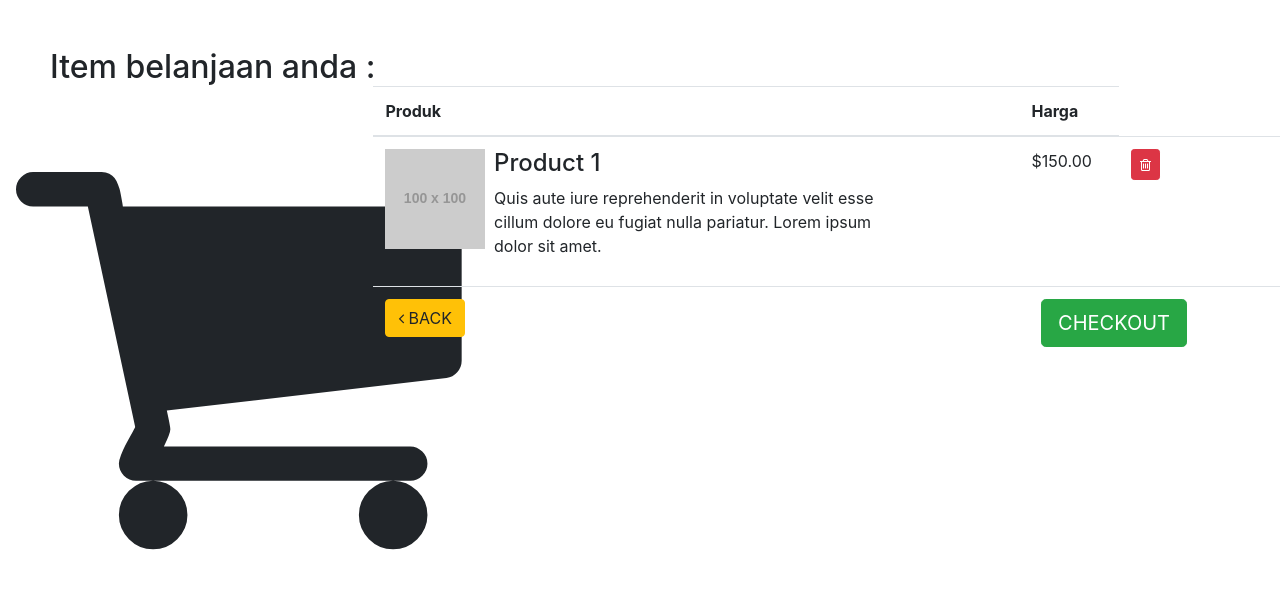
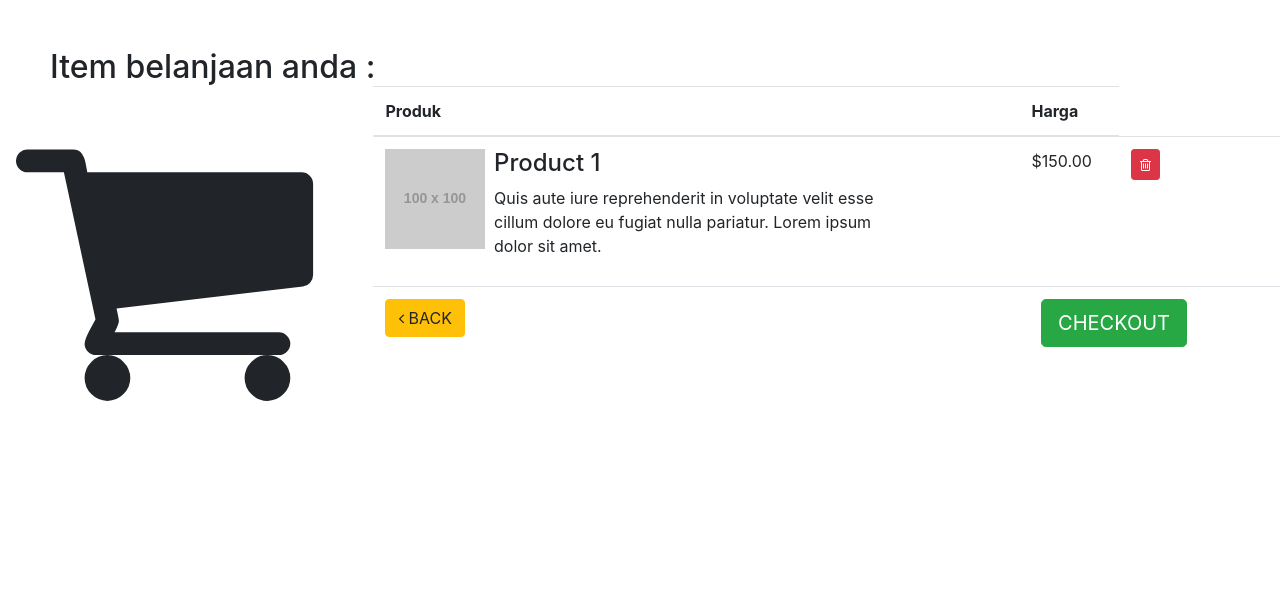
Before and after one commit to daniandhk/CatNDoc, a PHP site: the page made by application/views/ViewCart.php in a window 1280 px wide; the page is wider, and only the part inside the window is pictured. Shown: the part 98-689 px from the top of that part. Run offline with PHP 8.4, Linux system fonts and the light colour scheme; the template is opened without the code that fills it, so the values that code supplies are empty; grey boxes labelled with a size stand in for pictures from a placeholder-image service; some libraries are stand-ins or nearby versions; some web fonts are replaced.

Commit message:
Update ViewCart.php

```diff
--- a/application/views/ViewCart.php
+++ b/application/views/ViewCart.php
@@ -24,7 +24,7 @@
         }
 
         #iconCart{
-            font-size: 3000%;
+            font-size: 25vw;
         }
 
         #btnbuy{
```
